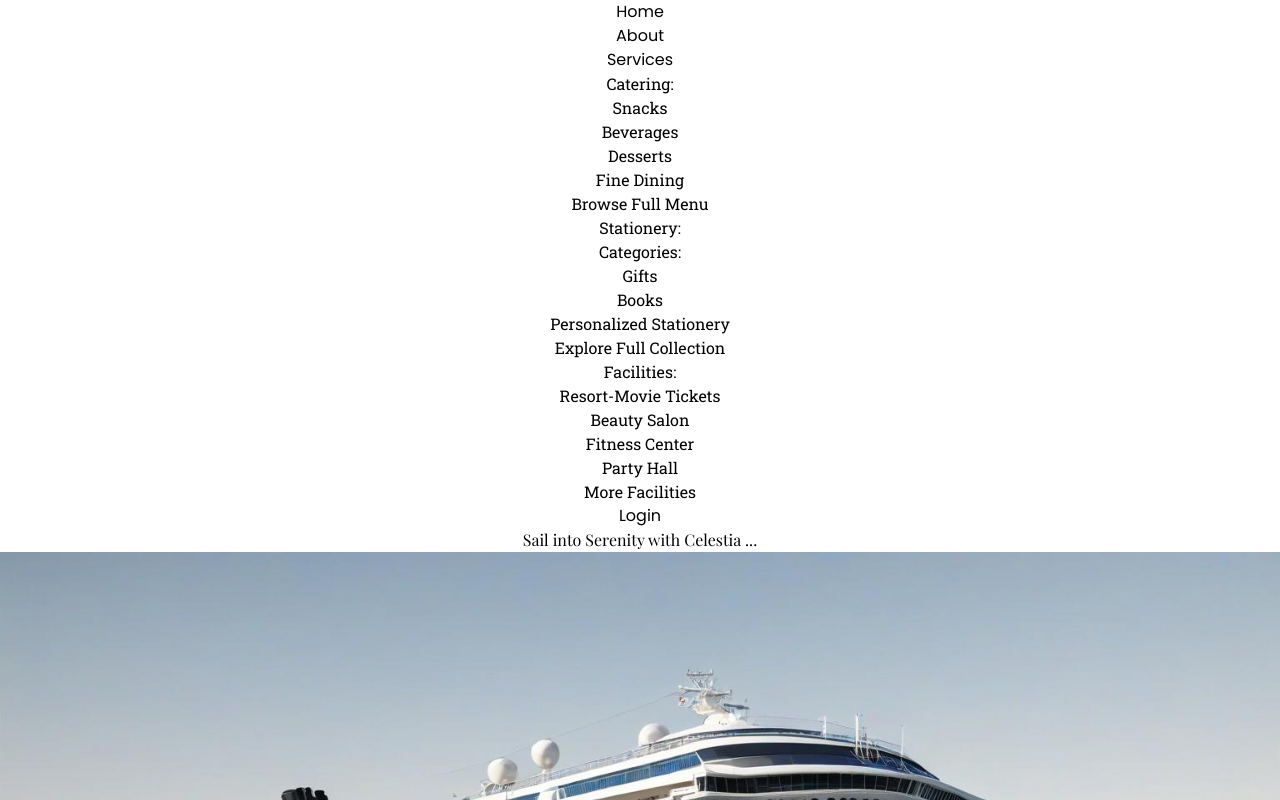
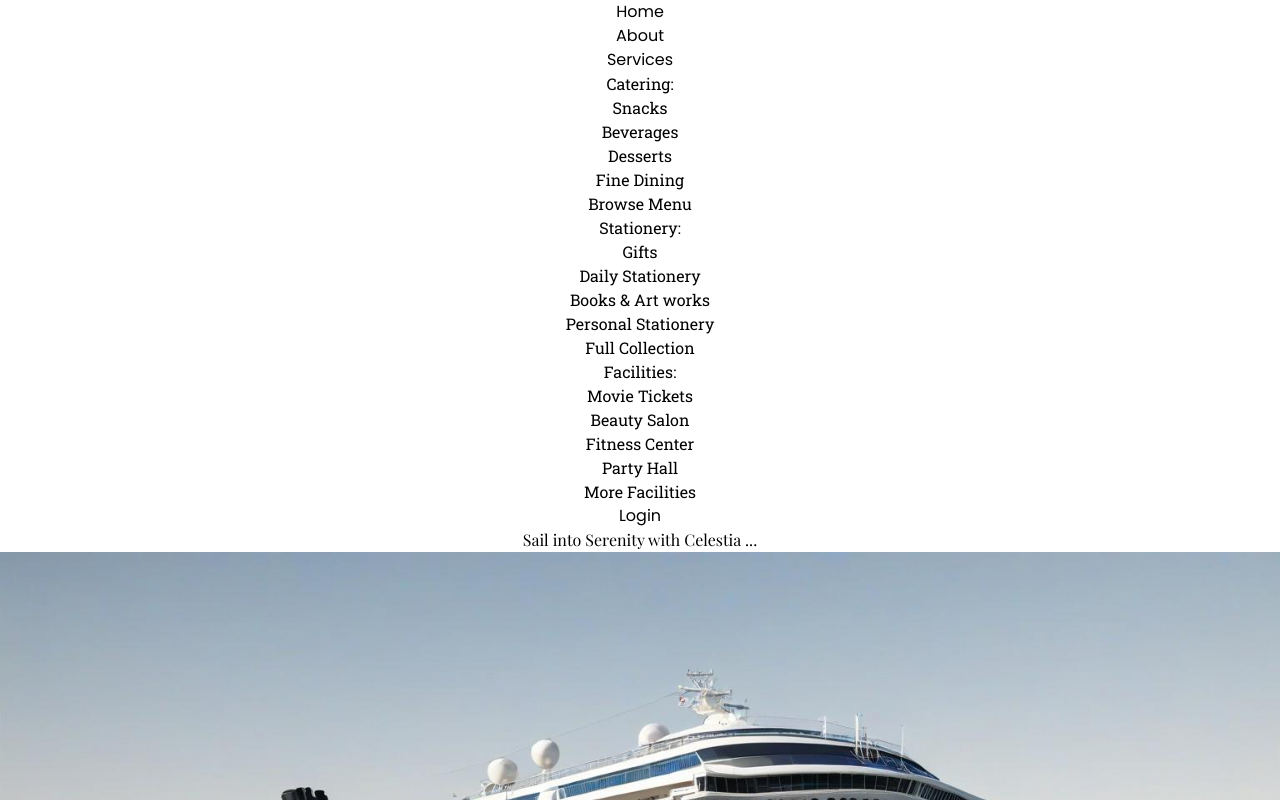
Before and after one commit to chriswilder3/CruiseShipManagement, a React (Vite) app: page / in a window 1280 px wide. Shown: the top 800 px of the page. Built offline with nearby package versions, Linux system fonts and the light colour scheme; a web font is replaced by a local one.

Commit message:
added navdrop style

```diff
--- a/src/components/Footer.jsx
+++ b/src/components/Footer.jsx
@@ -5,7 +5,7 @@ function Footer() {
     <footer className="bg-gray-900 text-gray-300 py-5  w-full ">
         <div className="container mx-auto px-6 md:px-12 flex flex-col md:flex-row justify-between items-center space-y-6 md:space-y-0">
             {/* Left Section - Branding */}
-            <div className="flex flex-col items-center md:items-start">
+            <div className="flex flex-col items-center md:items-start ">
                 <h2 className="text-3xl text-white playfair-display italic">Celestia</h2>
                 <p className="text-sm text-gray-400 mt-2">
                     Experience the ultimate in luxury and relaxation at sea.
--- a/src/components/NavbarDropDown.jsx
+++ b/src/components/NavbarDropDown.jsx
@@ -3,40 +3,40 @@ import React from 'react'
 function NavbarDropDown(  ) {
 
     return (
-    <div className='bg-slate-100 flex md:flex-row flex-col gap-3 p-4 roboto-slab rounded-md'>
+    <div className='bg-slate-100 flex md:flex-row flex-col gap-2 p-5 roboto-slab rounded-md'>
         <div className=''>
-            <h1 className='text-xl font-semibold my-1 text-slate-700'>
+            <h1 className='text-xl font-semibold my-1 text-left ml-2 text-slate-700'>
                 Catering:
             </h1>
-            <div className='flex text-lg flex-col gap-1 text-left ml-5'>
+            <div className='flex text-lg flex-col gap-1 text-left ml-6 *:min-w-40'>
                 <p>  Snacks </p>
                 <p>  Beverages </p>
                 <p>  Desserts  </p>
                 <p>  Fine Dining </p>
-                <p>  Browse Full Menu </p>
+                <p>  Browse Menu </p>
             </div>
         </div>
 
         <div className=''>
-            <h1 className='text-xl font-semibold my-1'>
+            <h1 className='text-xl font-semibold my-1 ml-2 text-slate-700'>
                 Stationery:
             </h1>
-            <div className='flex text-lg flex-col gap-1 text-left ml-1'>
-              <p>  Categories: </p>
+            <div className='flex text-lg flex-col gap-1 text-left ml-6 *:min-w-40'>
               <p>  Gifts </p>
-              <p>  Books </p>
-              <p>  Personalized Stationery </p>
-              <p> Explore Full Collection </p>
+              <p>  Daily Stationery </p>
+              <p>  Books & Art works </p>
+              <p>  Personal Stationery </p>
+              <p> Full Collection </p>
             </div>
 
         </div>
         <div className=''>
-            <h1 className='text-xl font-semibold my-1'>
+            <h1 className='text-xl font-semibold my-1 ml-2 text-slate-700'>
                 Facilities:
             </h1>
-            <div className='flex text-lg flex-col gap-1 text-left ml-1 *:min-w-44'>
+            <div className='flex text-lg flex-col gap-1 text-left ml-6 *:min-w-40'>
 
-              <p>  Resort-Movie Tickets </p>
+              <p>  Movie Tickets </p>
               <p>  Beauty Salon </p>
               <p>  Fitness Center </p>
               <p>  Party Hall </p>
```
